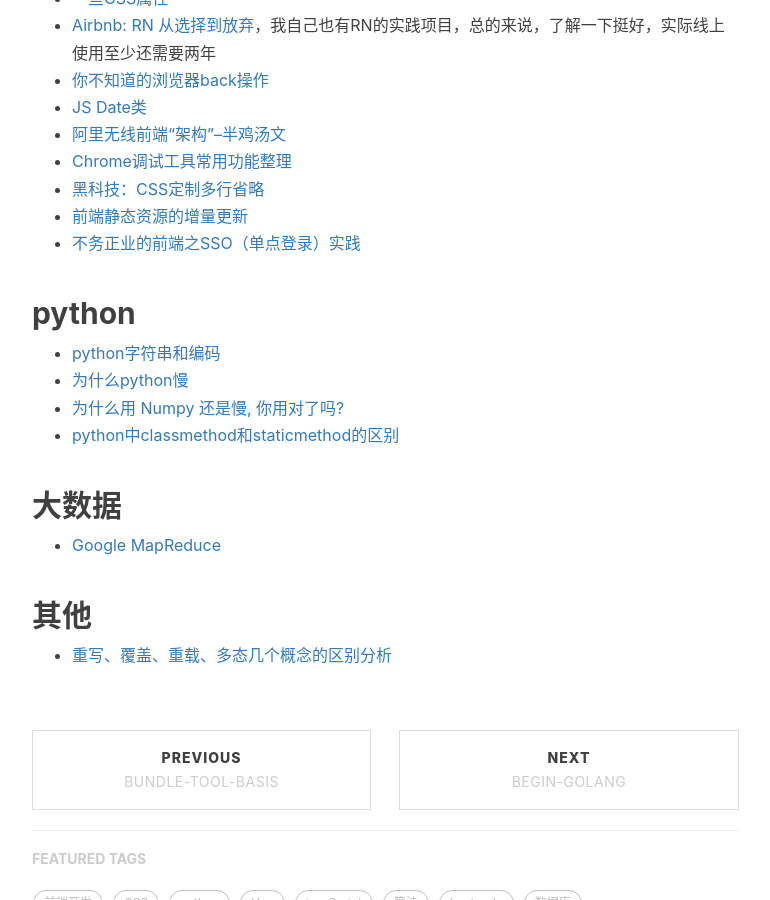
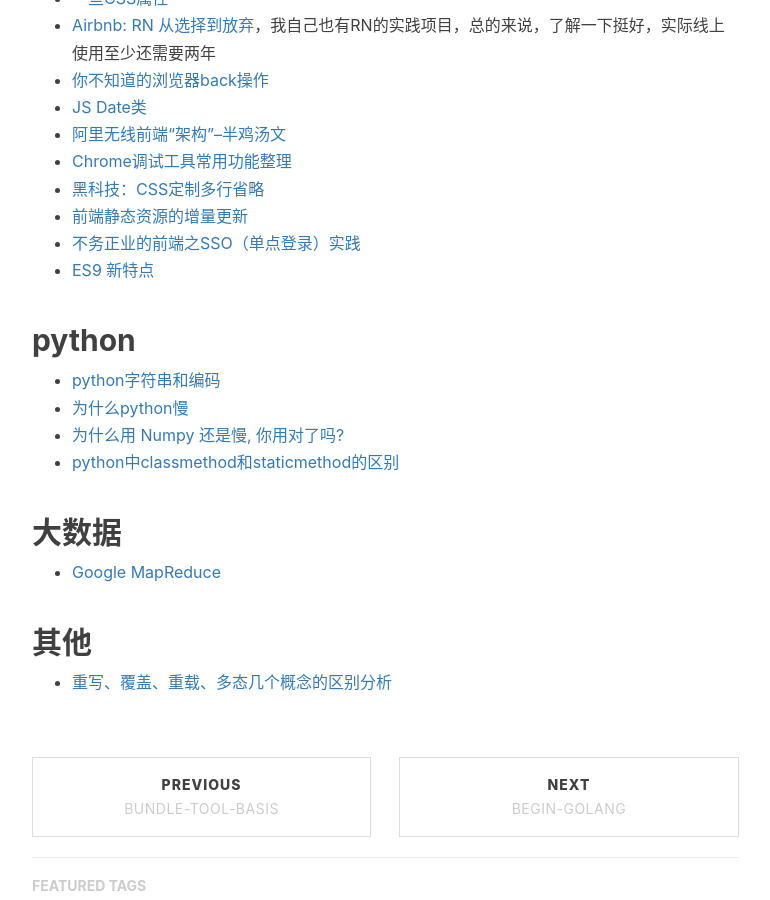
Before and after one commit to mickey0524/mickey0524.github.io, a Jekyll site: the page built from _posts/2017-10-20-superior-article.md, in a window 1280 px wide and 900 px high, scrolled down 1659 px. Shown: the whole window, without its empty margins (233-1003 px from the left). Built offline with Jekyll 4.4.1, drawn with Linux system fonts in a browser that asks for light colours; nearby versions of some CDN libraries; comment, search, counter and statistics services are not loaded.

Commit message:
feat(article): fe es9 feature

```diff
--- a/_posts/2017-10-20-superior-article.md
+++ b/_posts/2017-10-20-superior-article.md
@@ -57,6 +57,7 @@ tags:
 * [黑科技：CSS定制多行省略](http://hai.li/2017/03/08/css-multiline-overflow-ellipsis.html)
 * [前端静态资源的增量更新](https://juejin.im/post/5b3efec1e51d4519610dbe30)
 * [不务正业的前端之SSO（单点登录）实践](https://juejin.im/post/5b51f39b5188251a9f24a264?utm_source=gold_browser_extension)
+* [ES9 新特点](https://juejin.im/post/5b685ed1e51d4533f52859e8?utm_source=gold_browser_extension)
 
 ## python
 
```
